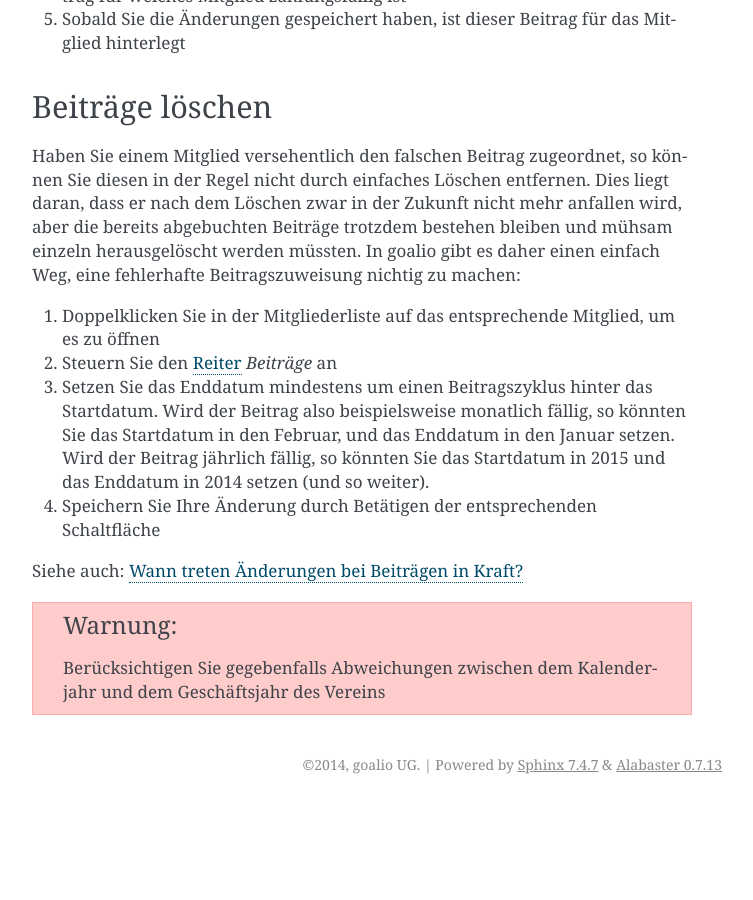
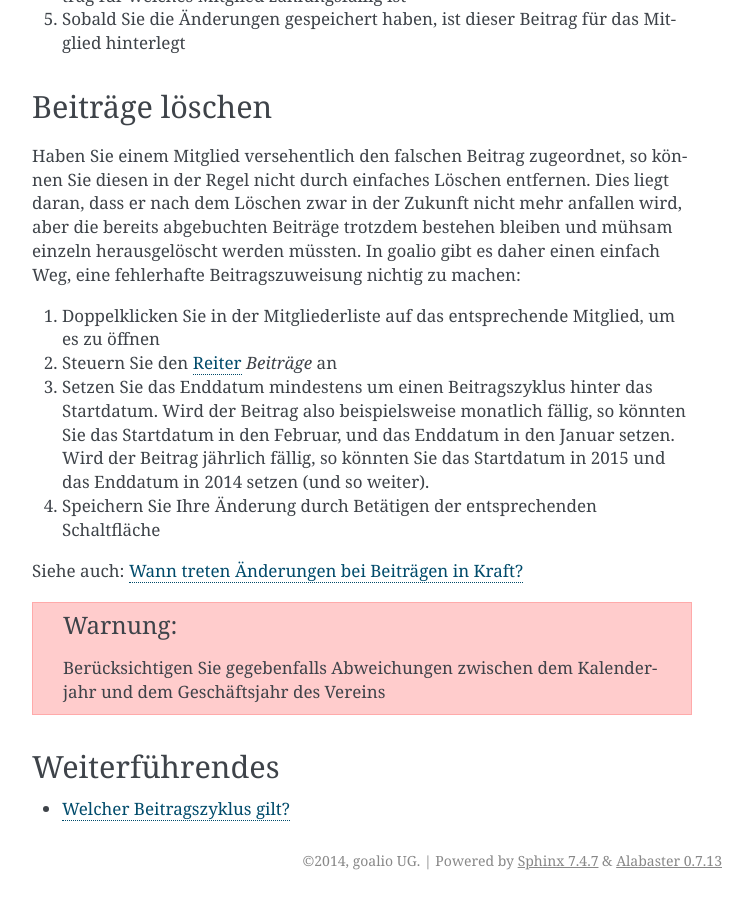
Before and after one commit to goalio/docs, a Sphinx documentation site: the page built from docs/module/finanzen/beitraege.rst, in a window 1280 px wide and 900 px high, scrolled down 1216 px. Shown: the whole window, without its empty margins (388-1141 px from the left). Built offline with Sphinx 7.4.7, drawn with Linux system fonts in a browser that asks for light colours; formulas are drawn with MathJax 3; pages that are not in the unit, such as notebooks, are missing from menus; before the commit the page ends 2020 px from its top, so only the background shows below that.

Commit message:
Update beitraege.rst

```diff
--- a/docs/module/finanzen/beitraege.rst
+++ b/docs/module/finanzen/beitraege.rst
@@ -60,11 +60,18 @@ Haben Sie einem Mitglied versehentlich den falschen Beitrag zugeordnet, so könn
 Siehe auch: `Wann treten Änderungen bei Beiträgen in Kraft?`__
 
 __ link_
+.. _link: /de/latest/anwendungsfaelle/beitrag-aktualisieren.html
 
 .. warning::
 	Berücksichtigen Sie gegebenfalls Abweichungen zwischen dem Kalenderjahr und dem Geschäftsjahr des Vereins
 
-.. _link: /de/latest/anwendungsfaelle/beitrag-aktualisieren.html
+Weiterführendes
+---------------
+
+* `Welcher Beitragszyklus gilt?`__
+__ beitragszyklus_
+.. _beitragszyklus: /de/latest/anwendungsfaelle/geltender-beitragszyklus.html
+
 .. _Fenster: /de/latest/erste-schritte/benutzeroberflaeche.html#fenster
 .. _Reiter: /de/latest/erste-schritte/benutzeroberflaeche.html#reiter
 .. _Schaltfläche: /de/latest/erste-schritte/benutzeroberflaeche.html#schaltflachen
```
